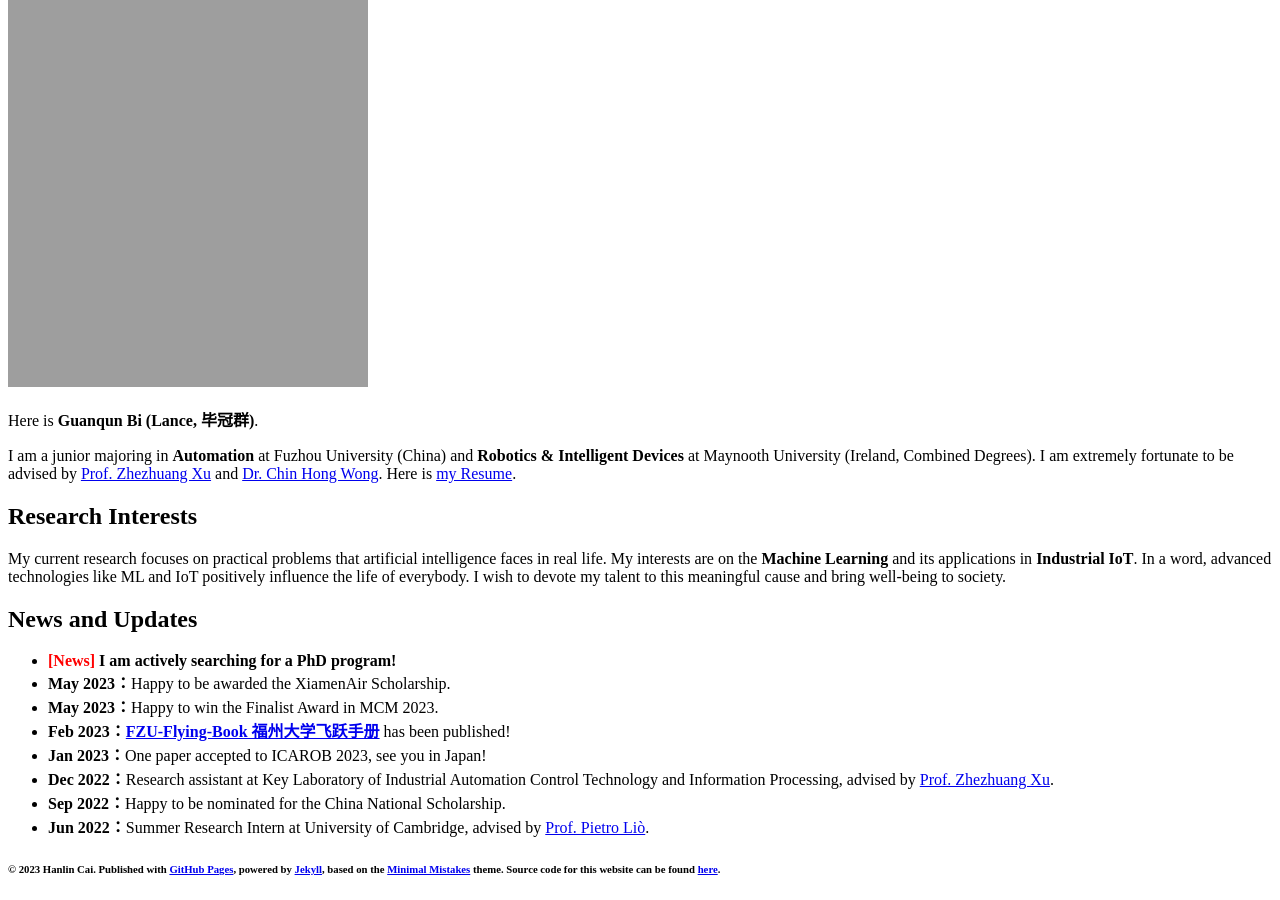
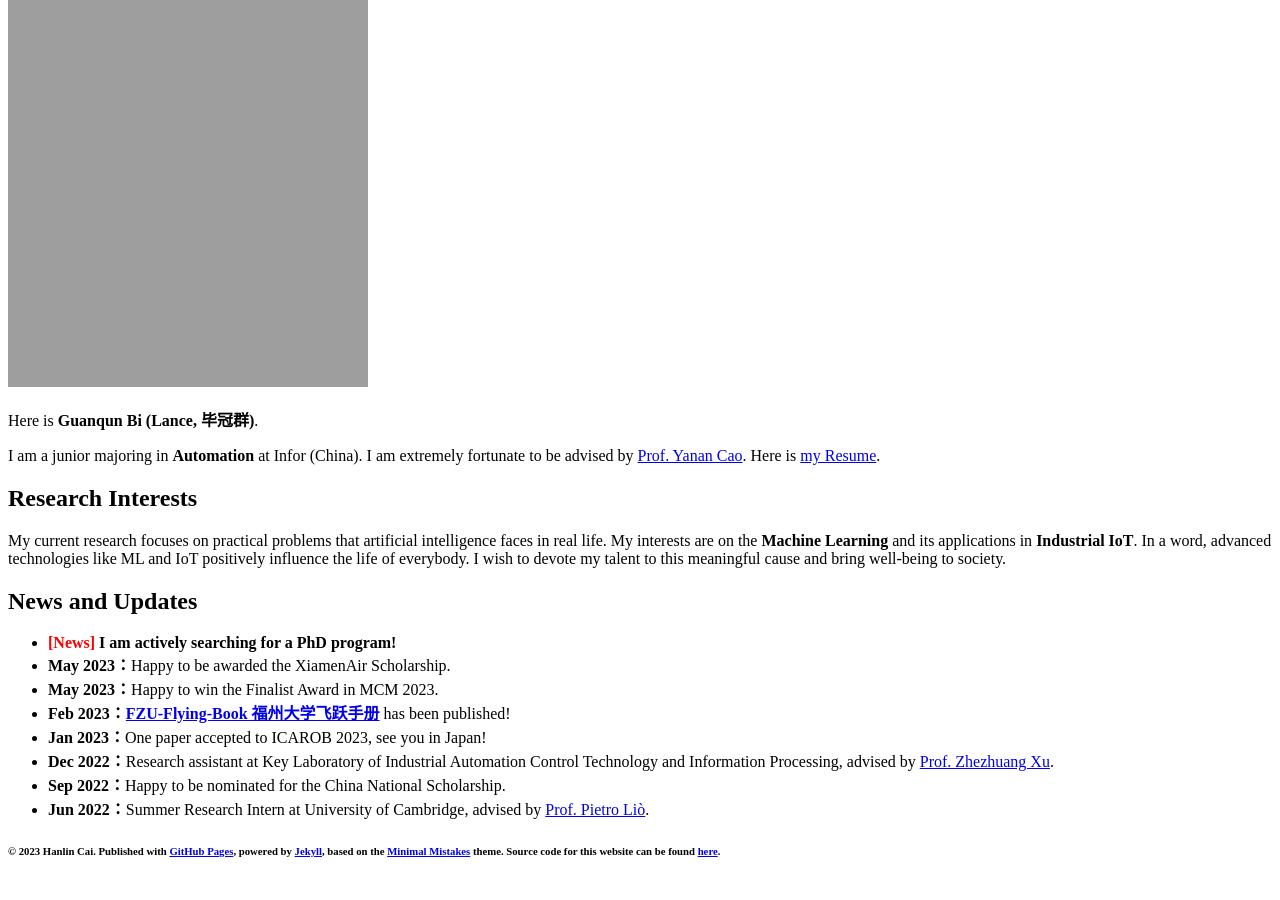
Before and after one commit to biguanqun/biguanqun.github.io, a Jekyll site: the page built from index.md, in a window 1280 px wide and 900 px high, scrolled down 726 px. Built offline with Jekyll 4.4.1, drawn with Linux system fonts in a browser that asks for light colours; nearby versions of some CDN libraries; comment, search, counter and statistics services are not loaded; our own code applies the rules of GitHub Pages for plain Markdown files.

Commit message:
modified:   README.md 	modified:   index.md

```diff
--- a/index.md
+++ b/index.md
@@ -8,7 +8,7 @@ layout: page
 
 Here is **Guanqun Bi (Lance, 毕冠群)**.
 
-I am a junior majoring in **Automation** at Fuzhou University (China) and **Robotics & Intelligent Devices** at Maynooth University (Ireland, Combined Degrees). I am extremely fortunate to be advised by [Prof. Zhezhuang Xu](https://dqxy.fzu.edu.cn/info/1102/3547.htm) and [Dr. Chin Hong Wong](https://www.researchgate.net/profile/Chin-Hong-Wong). Here is [my Resume](https://caihanlin.com/file/Resume-HanlinCAI.pdf).
+I am a junior majoring in **Automation** at Infor (China). I am extremely fortunate to be advised by [Prof. Yanan Cao](https://dqxy.fzu.edu.cn/info/1102/3547.htm). Here is [my Resume](https://caihanlin.com/file/Resume-HanlinCAI.pdf).
 
 ## Research Interests
 
```
Also changed, not shown: README.md.
